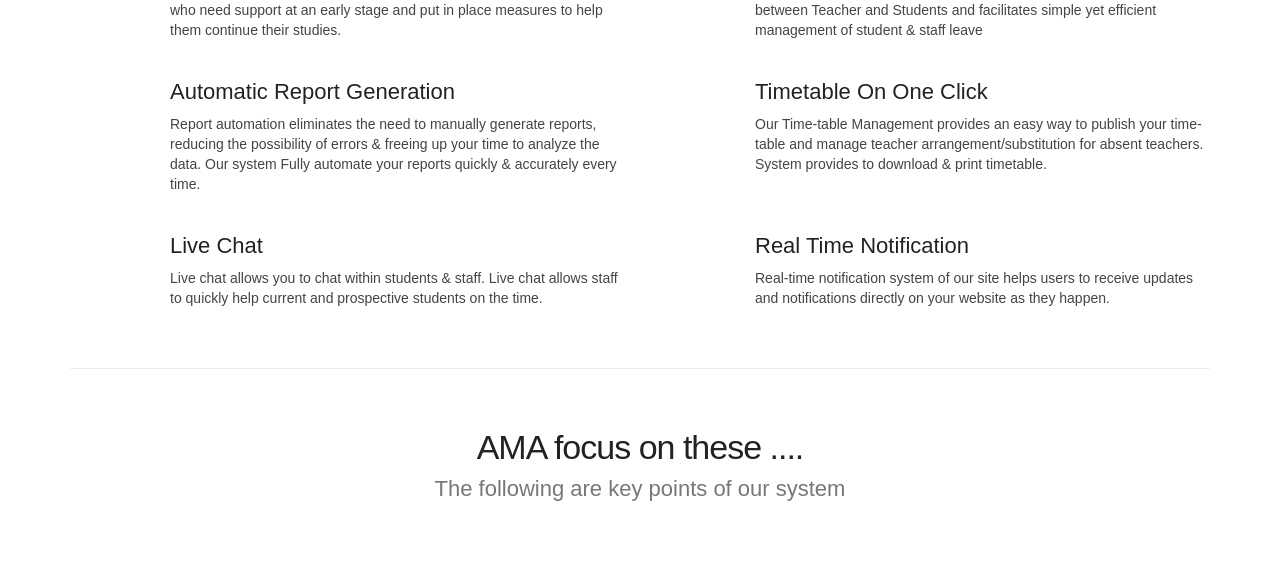
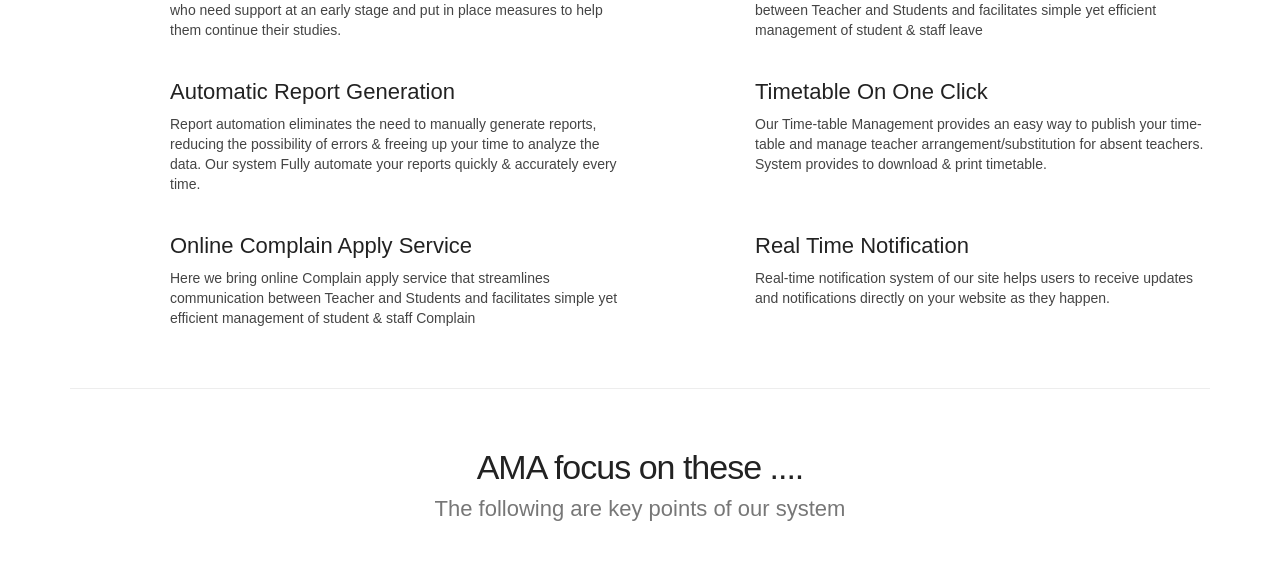
Before and after one commit to diptirsindkar/Academic-Monitoring-Activity, a Node server app: page / in a window 1280 px wide. Shown: the part 867-1435 px from the top of the page. Run offline with Node 20, Linux system fonts and the light colour scheme; some libraries are stand-ins or nearby versions.

Commit message:
changes in index page

```diff
--- a/public/index.html
+++ b/public/index.html
@@ -168,7 +168,7 @@
     <!-- fourth slide -->
     <div class="ls-slide" data-ls="slidedelay: 5000; transition2d:5;">
         <img src="img/slides/slide_4.jpg" class="ls-bg" alt="Slide background">
-        	<h3 class="ls-l slide_typo" style="top: 45%; left: 50%;" data-ls="offsetxin:0;durationin:2000;delayin:1000;easingin:easeOutElastic;rotatexin:90;transformoriginin:50% bottom 0;offsetxout:0;rotatexout:90;transformoriginout:50% bottom 0;" ><strong>Live Chat</strong> Within Staff</h3>
+        	<h3 class="ls-l slide_typo" style="top: 45%; left: 50%;" data-ls="offsetxin:0;durationin:2000;delayin:1000;easingin:easeOutElastic;rotatexin:90;transformoriginin:50% bottom 0;offsetxout:0;rotatexout:90;transformoriginout:50% bottom 0;" ><strong>Live</strong> News and Notifications</h3>
             <p class="ls-l slide_typo_2" style="top:52%; left:50%;" data-ls="durationin:2000;delayin:1000;easingin:easeOutElastic;" >COLLEGE / UNIVERSITY / CAMPUS</p>
             <p class="ls-l" style="top:65%; left:50%;" data-ls="durationin:2000;delayin:1300;easingin:easeOutElastic;"><a href="tour.html" class="button_intro">Take a tour</a> <a href="#logo_footer" class="button_intro outline">About us</a></p>
     </div>
@@ -247,9 +247,9 @@
         <div class="row">
         	<div class="col-md-6 col-sm-6">
             	<div class="box_feat_home">
-                	<i class=" iconcustom-education"></i>
-                	<h3>Live Chat</h3>
-                    <p>Live chat allows you to chat within students & staff. Live chat allows staff to quickly help current and prospective students on the time. </p>
+                	<i class=" iconcustom-learn"></i>
+                	<h3>Online Complain Apply Service</h3>
+                    <p>Here we bring online Complain apply service that streamlines communication between Teacher and Students and facilitates simple yet efficient management of student & staff Complain</p>
                 </div>
             </div>
             <div class="col-md-6 col-sm-6">
@@ -533,9 +533,9 @@
                 <div class="col-md-3 col-sm-3">
                     <h4>Placement</h4>
 				    <ul>
-                        <li><a href="about.html">Placement Team</a></li>
-                        <li><a href="contacts.html">Placement News</a></li>
-                        <li><a href="staff.html">Campus Placement</a></li>
+                        <li><a href="">Placement Team</a></li>
+                        <li><a href="">Placement News</a></li>
+                        <li><a href="">Campus Placement</a></li>
 				    </ul>
                 </div>
 
@@ -565,7 +565,7 @@
         </footer><!-- End footer -->
         <div id="copy">
             <div class="container">
-                 Developed by DiNeSh Technologies
+                    Created by Dipti Neha Shweta, made with love for a better web
             </div>
         </div><!-- End copy -->
 	</div> <!-- main-wrapper -->
--- a/public/tour.html
+++ b/public/tour.html
@@ -148,13 +148,13 @@
 
     <section class="tour-section">
 		<div class="full-container">
-			<div class="half-container"></div>
+			<div class="half-container">Academic Monitoring <br><br><br> Activity</div>
 
 			<div class="half-container">
 				<div class="txt_container">
                 	<h3>Leave your email, we will contact you</h3>
 					<p>Lorem ipsum dolor sit amet, consectetur adipisicing elit. Maiores eos labore ratione illum excepturi neque sunt blanditiis ducimus soluta quae!</p>
-                	<a href="contacts.html" class="button">Contact us</a>
+                	<a class="button">Contact us</a>
 				</div>
 			</div>
 		</div>
```
Also changed, not shown: public/css/tour.css.
